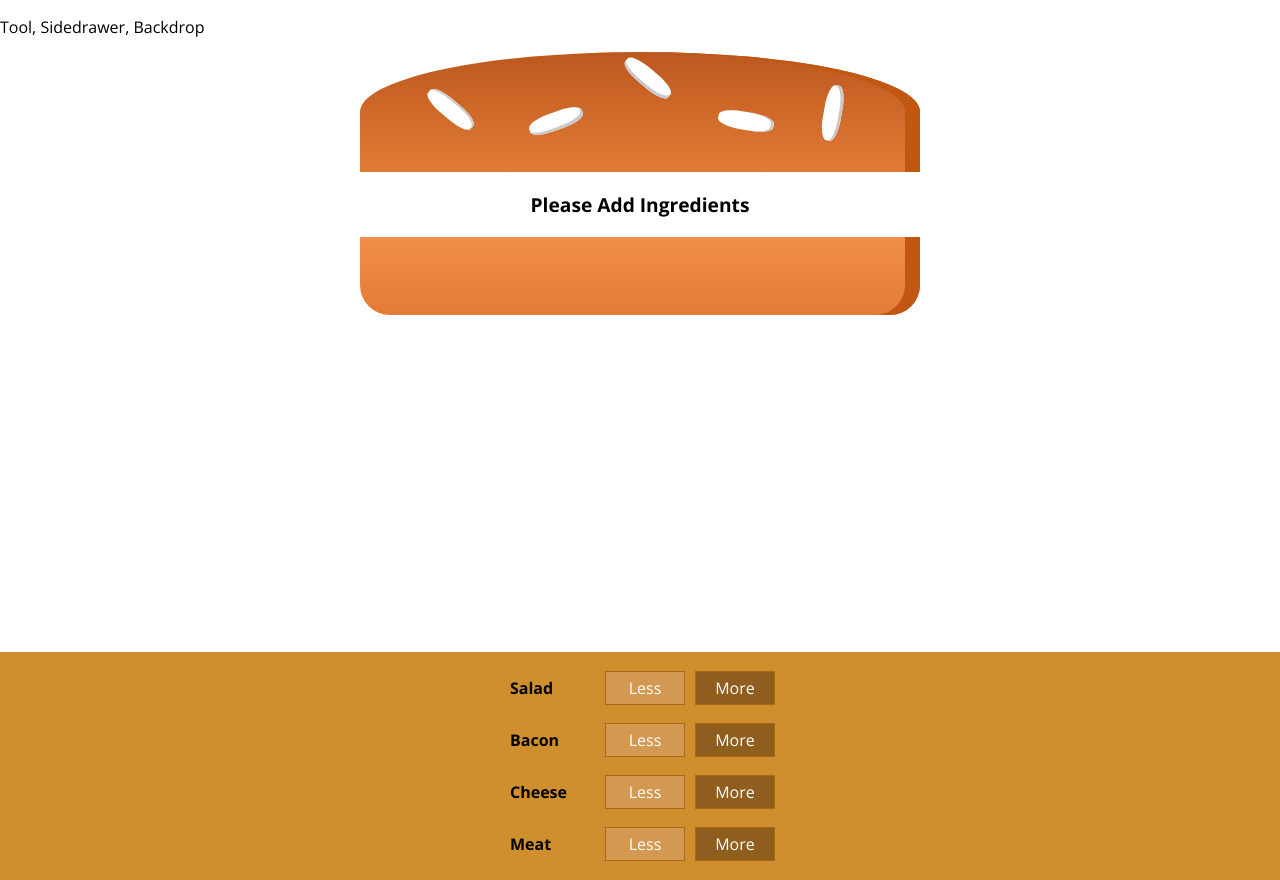
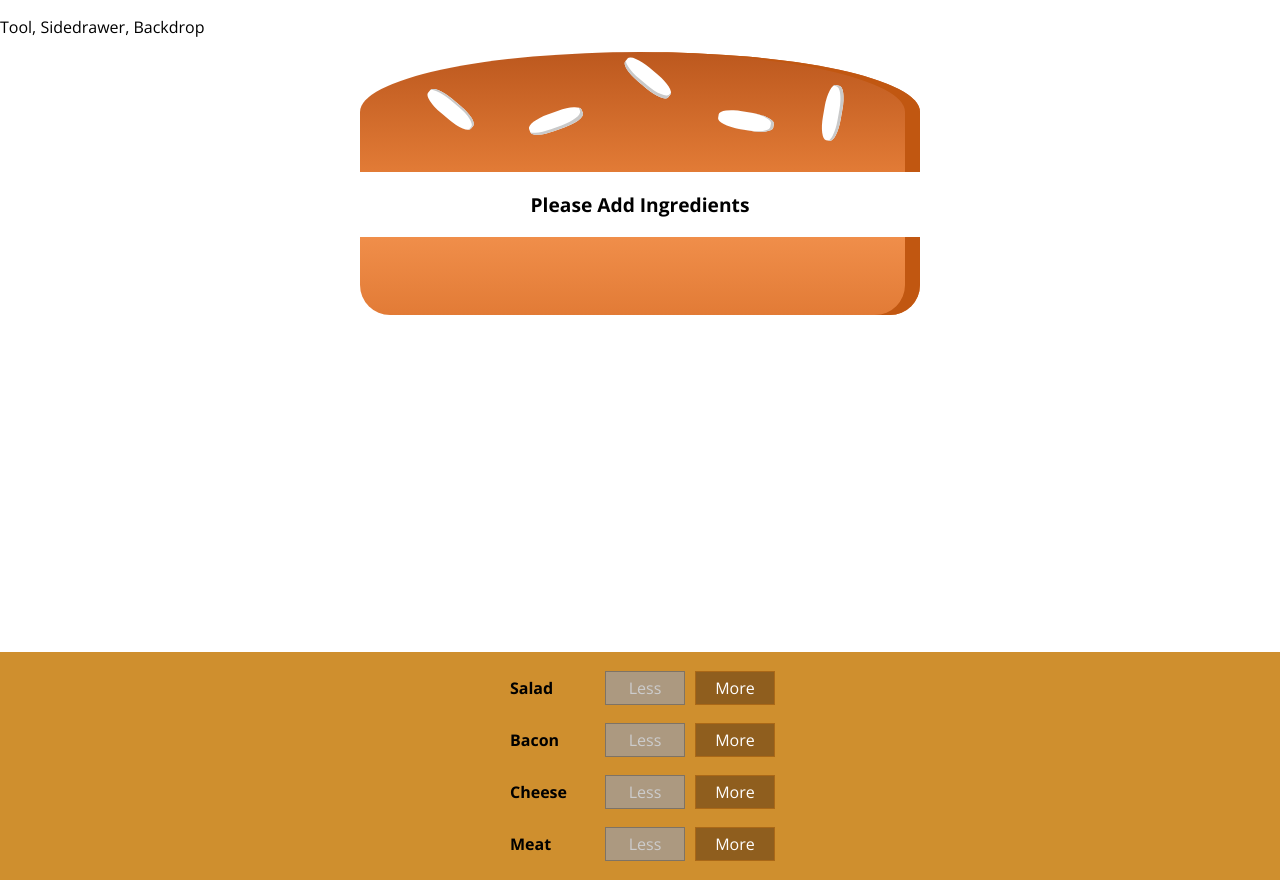
Before and after one commit to panda622/react-burger-app, a React (Create React App) app: page / in a window 1280 px wide. Built offline with nearby package versions, Linux system fonts and the light colour scheme.

Commit message:
add remove ingredient function to burger

```diff
--- a/src/components/Burger/BuildControls/BuildControl/BuildControl.js
+++ b/src/components/Burger/BuildControls/BuildControl/BuildControl.js
@@ -5,7 +5,13 @@ const buildControl = (props) => {
   return (
     <div className={classes.BuildControl}>
       <div className={classes.Label}>{props.label}</div>
-      <button className={classes.Less}>Less</button>
+      <button
+        disabled={props.disabled}
+        onClick={props.removed}
+        className={classes.Less}
+      >
+        Less
+      </button>
       <button onClick={props.added} className={classes.More}>
         More
       </button>
--- a/src/components/Burger/BuildControls/BuildControls.js
+++ b/src/components/Burger/BuildControls/BuildControls.js
@@ -15,8 +15,10 @@ const buildControls = (props) => {
       {controls.map((control) => (
         <BuildControl
           added={() => props.ingredientAdded(control.type)}
+          removed={() => props.ingredientRemoved(control.type)}
           key={control.label + control.type}
           label={control.label}
+          disabled={props.disabled[control.type]}
         />
       ))}
     </div>
--- a/src/containers/BurgerBuider/BurgerBuilder.js
+++ b/src/containers/BurgerBuider/BurgerBuilder.js
@@ -11,7 +11,7 @@ const INGREDIENT_PRICES = {
 };
 class BurgerBuilder extends Component {
   state = {
-    ingredient: {
+    ingredients: {
       salad: 0,
       bacon: 0,
       cheese: 0,
@@ -22,7 +22,7 @@ class BurgerBuilder extends Component {
 
   addIngredientHandler = (type) => {
     const updatedIngredient = {
-      ...this.state.ingredient,
+      ...this.state.ingredients,
     };
     updatedIngredient[type] += 1;
 
@@ -30,27 +30,41 @@ class BurgerBuilder extends Component {
     const oldPrice = this.state.totalPrice;
     const newPrice = oldPrice + priceAddition;
 
-    this.setState({ ingredient: updatedIngredient, totalPrice: newPrice });
+    this.setState({ ingredients: updatedIngredient, totalPrice: newPrice });
   };
 
   removeIngredientHandler = (type) => {
     const updatedIngredient = {
-      ...this.state.ingredient,
+      ...this.state.ingredients,
     };
 
-    if (updatedIngredient[type] > 0) {
-      updatedIngredient[type] -= 1;
-    } else {
-      updatedIngredient[type] = 0;
+    if (updatedIngredient[type] < 0) {
+      return;
     }
-    this.setState({ ingredient: updatedIngredient });
+
+    updatedIngredient[type] -= 1;
+    const priceRemove = INGREDIENT_PRICES[type];
+    const oldPrice = this.state.totalPrice;
+    const newPrice = oldPrice - priceRemove;
+    this.setState({ ingredients: updatedIngredient, totalPrice: newPrice });
   };
 
   render() {
+    let disableInfo = {
+      ...this.state.ingredients,
+    };
+    for (let key in disableInfo) {
+      disableInfo[key] = disableInfo[key] <= 0;
+    }
+
     return (
       <Aux>
-        <Burger ingredients={this.state.ingredient} />
-        <BuildControls ingredientAdded={this.addIngredientHandler} />
+        <Burger ingredients={this.state.ingredients} />
+        <BuildControls
+          ingredientAdded={this.addIngredientHandler}
+          ingredientRemoved={this.removeIngredientHandler}
+          disabled={disableInfo}
+        />
       </Aux>
     );
   }
```
